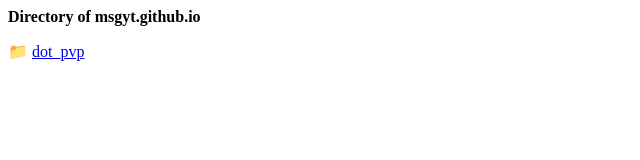
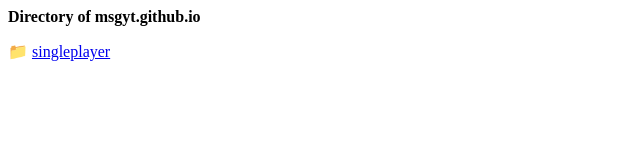
Before and after one commit to msgyt/msgyt.github.io, a plain HTML site: page games/dot_series/dot_pvp/index.html in a window 1280 px wide. Shown: the full height of the page, 0-640 px from the left. Drawn offline with Linux system fonts and the light colour scheme.

Commit message:
Update index.html

```diff
--- a/games/dot_series/dot_pvp/index.html
+++ b/games/dot_series/dot_pvp/index.html
@@ -1,5 +1,5 @@
 <p><strong>Directory of msgyt.github.io</strong></p>
-<p>📁 <a href="%20https://msgyt.github.io/games/dot_series/dot_pvp/">dot_pvp</a></p>
+<p>📁 <a href="singleplayer">singleplayer</a></p>
 <p>&nbsp;</p>
 <p>&nbsp;</p>
 <p>&nbsp;</p>
```
